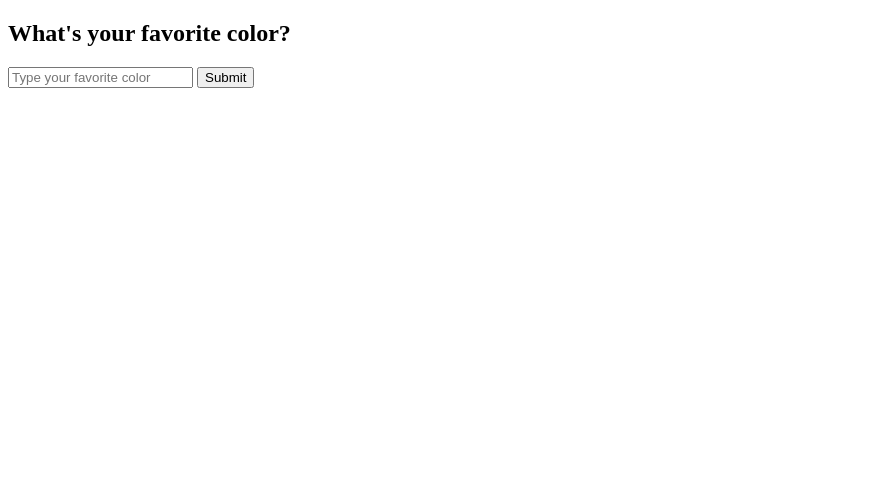
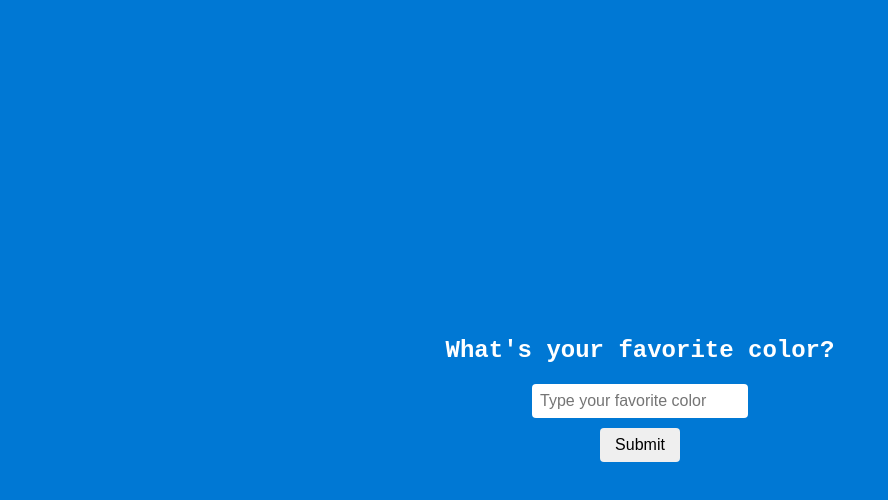
Before and after one commit to Equinox-0201/lesson_site, a plain HTML site: page index.html in a window 1280 px wide. Shown: the whole page, without its empty margins (0-888 px from the left). Drawn offline with Linux system fonts and the light colour scheme.

Commit message:
Update index.html

```diff
--- a/index.html
+++ b/index.html
@@ -4,27 +4,67 @@
 <meta charset="UTF-8" />
 <meta name="viewport" content="width=device-width, initial-scale=1" />
 <title>Favorite Color Download</title>
+<style>
+  body {
+    background-color: #0078D4; /* Windows 11 BIOS blue */
+    color: white;
+    font-family: 'Courier New', Courier, monospace;
+    display: flex;
+    flex-direction: column;
+    align-items: center;
+    justify-content: center;
+    height: 100vh;
+    margin: 0;
+  }
+  h2 {
+    margin-bottom: 20px;
+  }
+  input {
+    padding: 8px;
+    font-size: 16px;
+    border-radius: 4px;
+    border: none;
+    margin-bottom: 10px;
+    width: 200px;
+  }
+  button {
+    padding: 8px 15px;
+    font-size: 16px;
+    border-radius: 4px;
+    border: none;
+    cursor: pointer;
+  }
+  #thankYou {
+    margin-top: 20px;
+    font-weight: bold;
+  }
+</style>
 </head>
 <body>
   <h2>What's your favorite color?</h2>
   <input type="text" id="colorInput" placeholder="Type your favorite color" />
   <button onclick="submitColor()">Submit</button>
+  <div id="thankYou"></div>
 
   <script>
     function submitColor() {
       const color = document.getElementById('colorInput').value.trim();
+      const thankYouDiv = document.getElementById('thankYou');
       if(color === '') {
         alert('Please enter a color!');
         return;
       }
 
-      // Create a temporary link to trigger download
+      // Trigger download
       const link = document.createElement('a');
-      link.href = 'cute puppy.png';  // Your image filename
+      link.href = 'cute puppy.png';  // Make sure this matches your image filename
       link.download = 'cute puppy.png';
       document.body.appendChild(link);
       link.click();
       document.body.removeChild(link);
+
+      // Show thank you message
+      thankYouDiv.textContent = 'Thank you!';
     }
   </script>
 </body>
```
